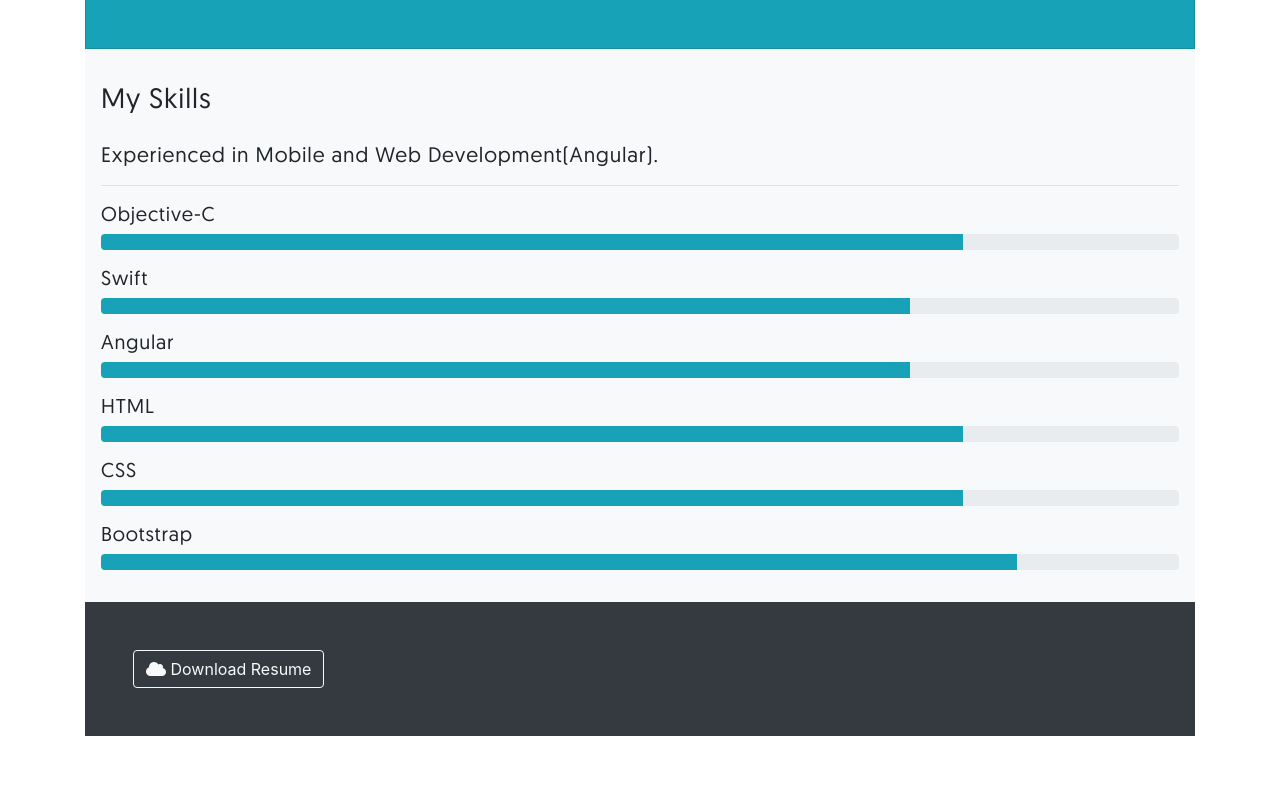
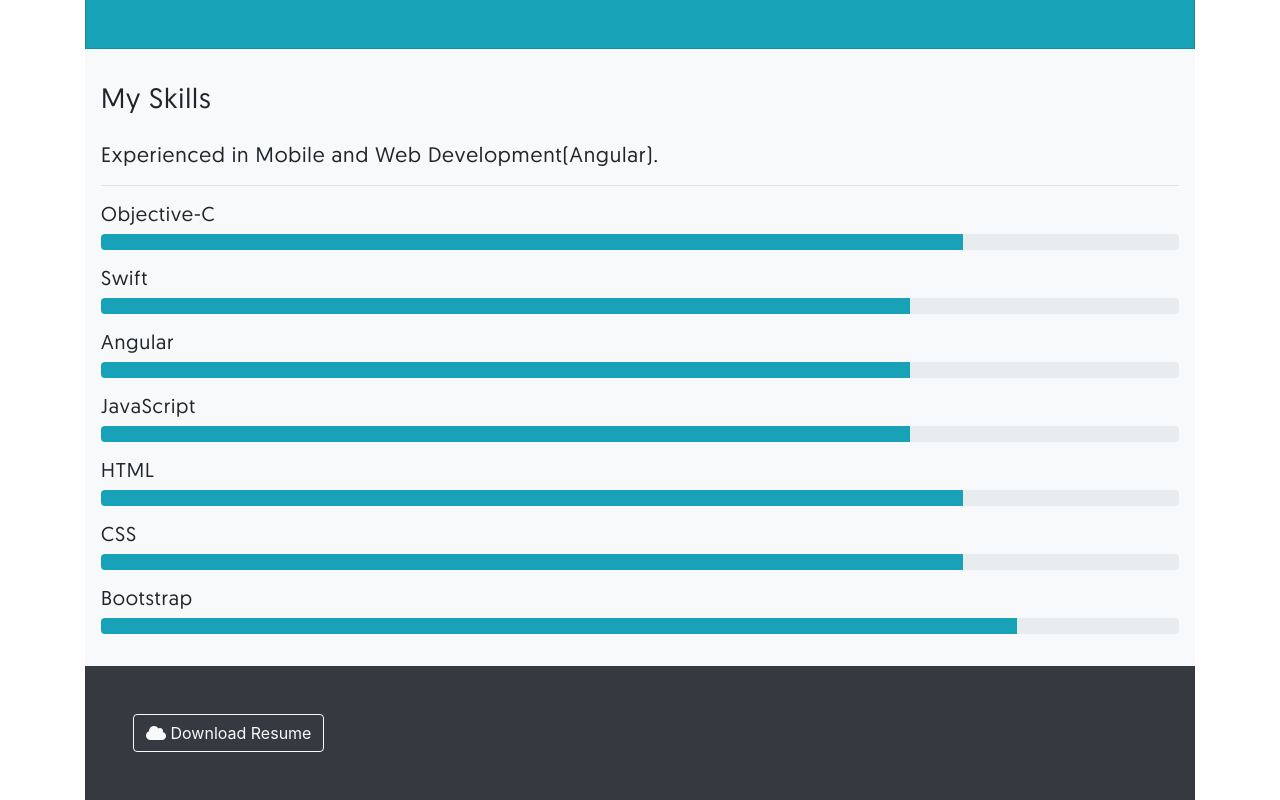
Before and after one commit to ndpiparava/Profile, an Angular app: page / in a window 1280 px wide. Shown: the part 730-1530 px from the top of the page. Before the commit the page ends 1466 px from the top, so only its background shows below. Built offline with nearby package versions, Linux system fonts and the light colour scheme.

Commit message:
Added new skill

```diff
--- a/src/app/home/home.component.ts
+++ b/src/app/home/home.component.ts
@@ -17,6 +17,7 @@ export class HomeComponent implements OnInit {
     new Skill("Objective-C", 80),
     new Skill("Swift", 75),
     new Skill("Angular", 75),
+    new Skill("JavaScript", 75),
     new Skill("HTML", 80),
     new Skill("CSS", 80),
     new Skill("Bootstrap", 85)
```
